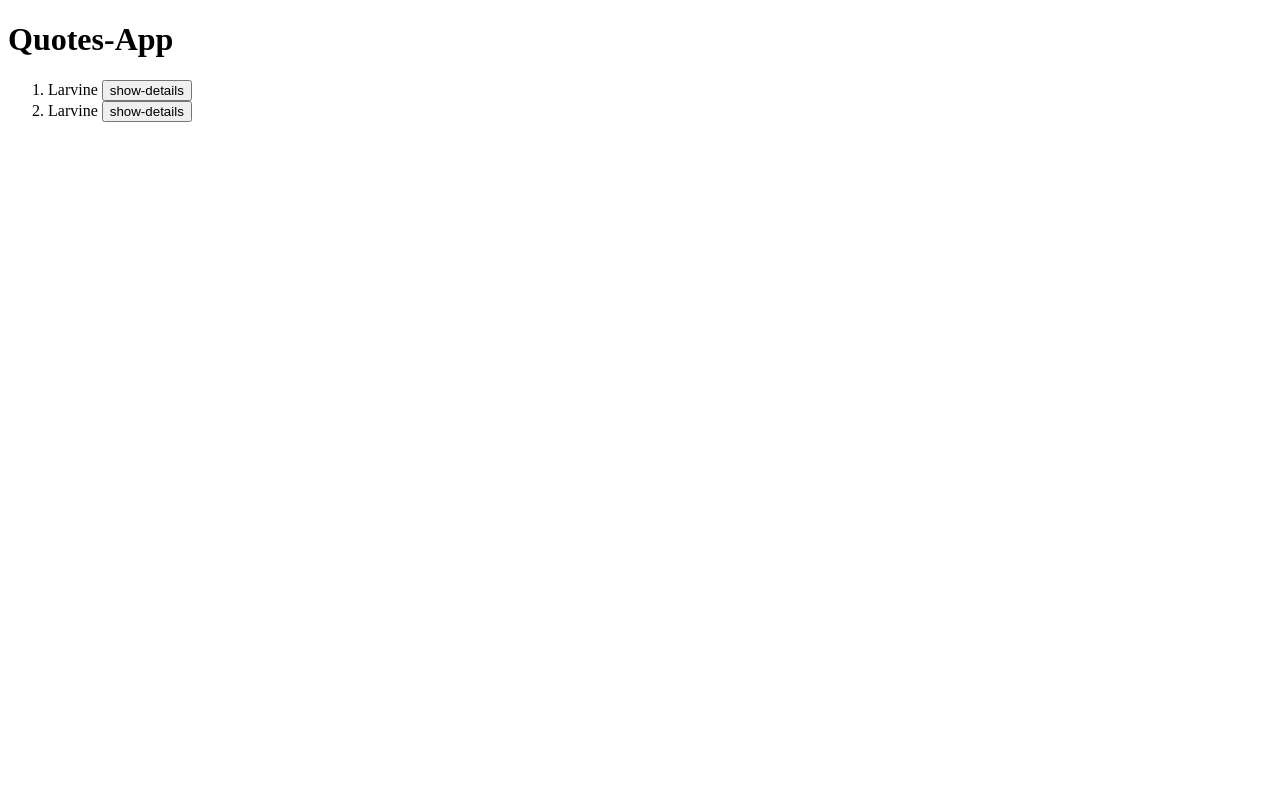
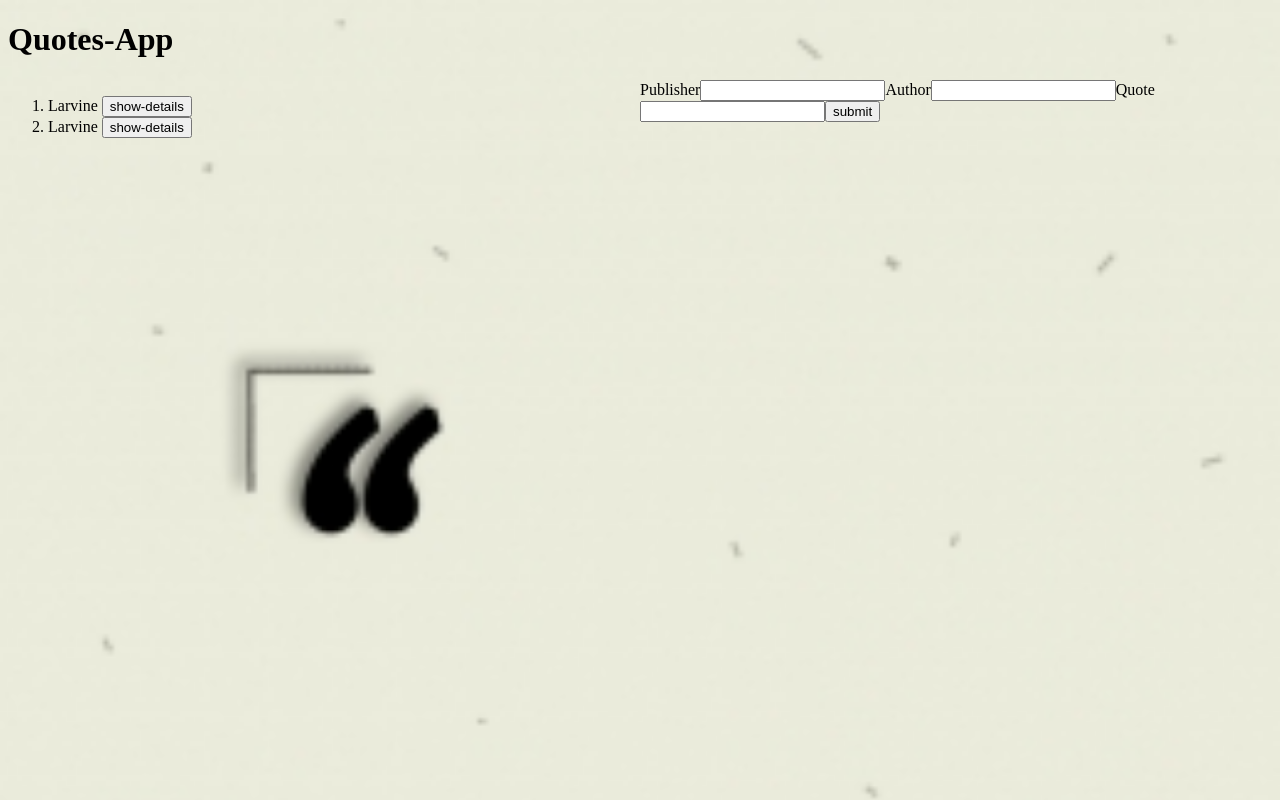
Before and after one commit to asandelarvine/Angular_Quotes, an Angular app: page / in a window 1280 px wide. Built offline with nearby package versions, Linux system fonts and the light colour scheme.

Commit message:
quote-form component added

```diff
--- /dev/null
+++ b/src/app/quotes-form/quotes-form.component.html
@@ -0,0 +1,10 @@
+<form class="form" id="form" #form='ngForm' (ngSubmit)="submitQuote()">
+    <label for="name">Publisher</label>
+   <input type="text" id="publisher" name="publisher" #publisher="ngModel" [(ngModel)] ="anotherQuote.name">
+   <label for="Author">Author</label>
+   <input type="text" id="author" name="author" #author="ngModel" [(ngModel)] = "anotherQuote.author">
+   <label for="Quote">Quote</label>
+   <input type="text" id="quote" name="quote" #quote="ngModel" [(ngModel)] = "anotherQuote.quote">
+   <button>submit</button>
+
+</form>
--- /dev/null
+++ b/src/app/quotes-form/quotes-form.component.ts
@@ -0,0 +1,23 @@
+import { Component, OnInit, Output, EventEmitter } from '@angular/core';
+import { Quotes } from '../quotes';
+
+@Component({
+  selector: 'app-quotes-form',
+  templateUrl: './quotes-form.component.html',
+  styleUrls: ['./quotes-form.component.css']
+})
+export class QuotesFormComponent implements OnInit {
+  anotherQuote = new Quotes("","","",0,0);
+  @Output() emitQuote=new EventEmitter<Quotes>();
+  submitQuote(){
+    this.emitQuote.emit(this.anotherQuote);
+  }
+
+
+
+  constructor() { }
+
+  ngOnInit(): void {
+  }
+
+}
--- a/src/app/quotes/quotes.component.css
+++ b/src/app/quotes/quotes.component.css
@@ -0,0 +1,13 @@
+#content{
+    display: flex;
+    justify-content: space-between;
+    flex-direction: row;
+
+}
+#quotes1{
+    width: 50%;
+
+}
+#quotes2{
+    width: 50%;
+}
--- a/src/app/quotes/quotes.component.html
+++ b/src/app/quotes/quotes.component.html
@@ -1,3 +1,5 @@
+<div id="content">
+    <div id="quotes">
         <ol>
             <li *ngFor="let y of quotes;let m = index">
                 {{y.name}}
@@ -12,3 +14,8 @@
             </li>
 
         </ol>
+</div>
+    <div id="quotes2">
+        <app-quotes-form (emitQuote)="submitQuote($event)"></app-quotes-form>
+    </div>
+</div>
--- a/src/app/quotes/quotes.component.ts
+++ b/src/app/quotes/quotes.component.ts
@@ -21,6 +21,10 @@ export class QuotesComponent implements OnInit {
 
 
   }
+  submitQuote(anotherQuote){
+    this.quotes.push(anotherQuote);
+
+  }
 
   constructor() { }
 
--- a/src/styles.css
+++ b/src/styles.css
@@ -1 +1,6 @@
 /* You can add global styles to this file, and also import other style files */
+body{
+    background-image: url(./assets/quotes1.jpg);
+    background-repeat: no-repeat;
+    background-size: cover;
+}
```
Also changed, not shown: src/app/app.module.ts (+6 -2 lines), src/app/quotes-form/quotes-form.component.css (added), 1 other file (tests, documents, lock files or other folders). Lines whose indentation alone changed are shown as unchanged.
